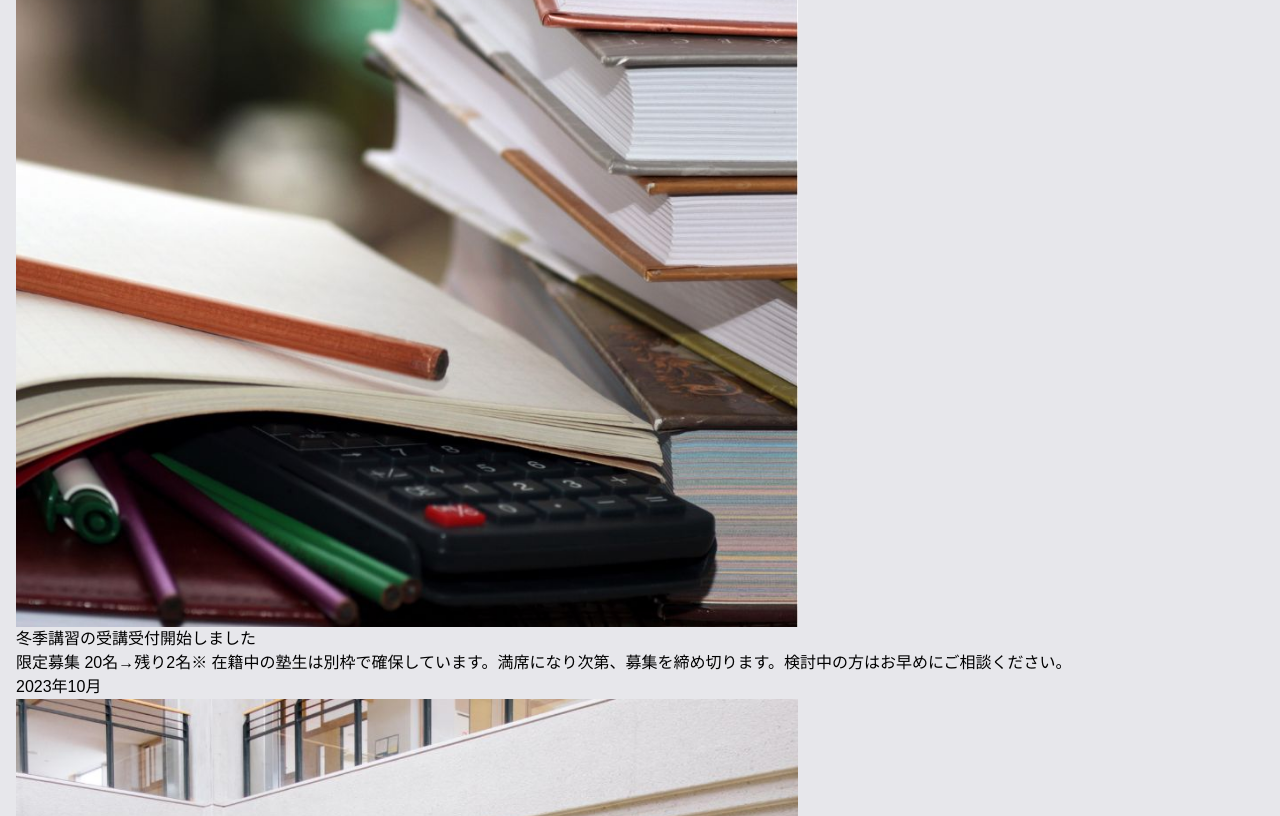
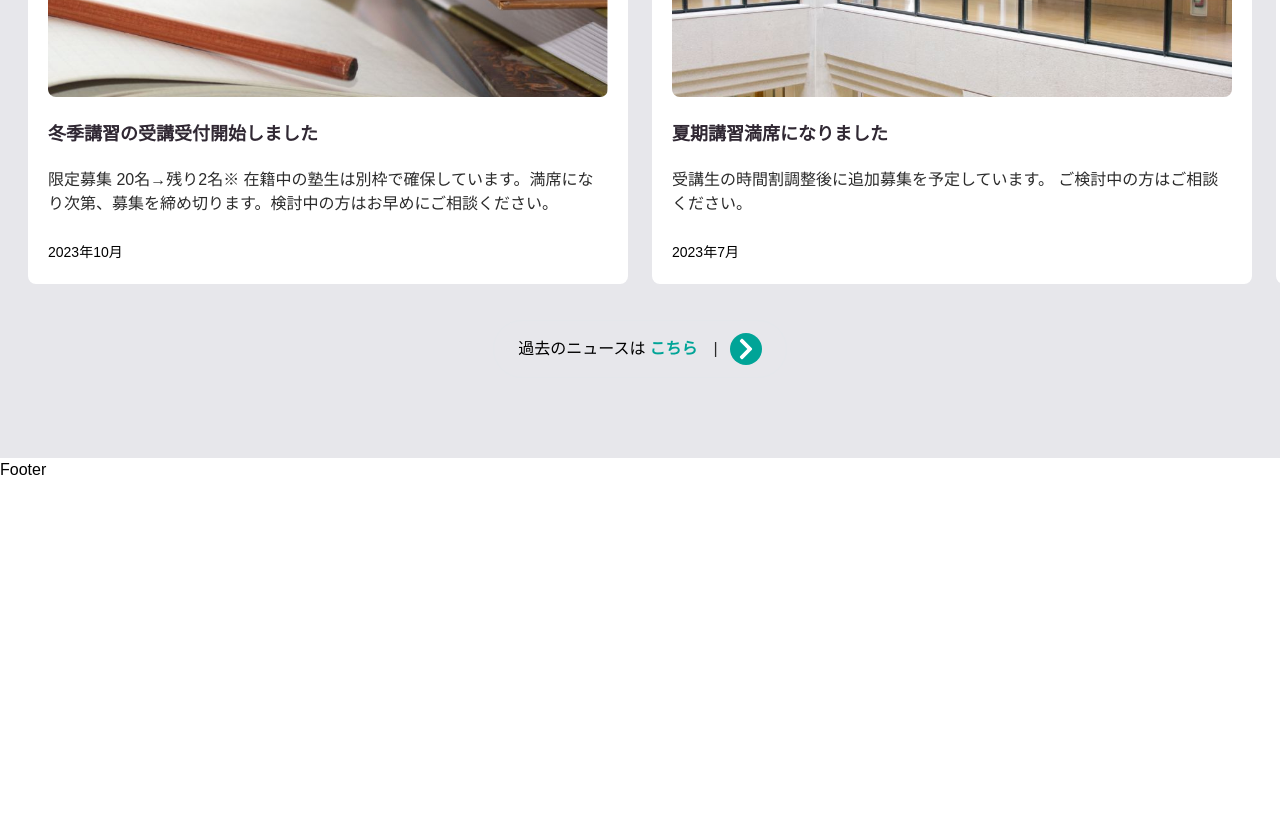
Before and after one commit to shuhei0720/appservicetest, a Next.js app: page / in a window 1280 px wide. Shown: the part 4000-4816 px from the top of the page. After the commit the page ends 4482 px from the top, so only its background shows below. Built offline with nearby package versions, Linux system fonts and the light colour scheme; a web font is replaced by a local one.

Commit message:
'スライドのスタイリングを作成'

```diff
--- a/components/Blog.js
+++ b/components/Blog.js
@@ -4,6 +4,7 @@
 import React, { useState } from "react";
 import { FaChevronRight, FaChevronLeft } from "react-icons/fa";
 import { Swiper, SwiperSlide } from "swiper/react";
+import "swiper/css";
 
 const blogContent = {
   text: {
@@ -53,6 +54,7 @@
   return (
     <section id="blog" className="py-20 bg-light overflow-x-hidden">
       <div className="container px-4 mx-auto">
+        <div className="lg:flex justify-between items-center mb-10">
           {/* 左 */}
           <div className="lg:w-5/12 mb-10 lg:mb-0">
             <span className='inline-block py-1 pl-3 text-heading font-semibold relative mb-7 before:content-[" "] before:absolute before:w-2/3 before:bg-pinkLight before:left-0 before:top-0 before:bottom-0 before:-z-10 z-50'>
@@ -95,23 +97,51 @@
               </div>
             </div>
           </div>
+        </div>
 
         {/* スライド */}
-        <Swiper>
+        <Swiper
+          breakpoints={{
+            640: {
+              slidesPerView: 1,
+            },
+            768: {
+              slidesPerView: 2,
+            },
+            1024: {
+              slidesPerView: 2,
+            },
+          }}
+          className='z-50 py-32 relative flex items-stretch !overflow-visible before:content-[" "] before:py-32
+          before:z-50 before:right-full before:w-screen before:absolute before:-top-5 before:-bottom-5
+          before:bg-light'
+        >
           {blogContent.blog.map((item, index) => (
-            <SwiperSlide key={index}>
-              <div>
-                <Link href={item.link}>
+            <SwiperSlide key={index} className="overflow-visible h-full">
+              <div className="p-5 rounded-lg bg-white relative mt-10 m-3">
+                <Link
+                  href={item.link}
+                  className="relative -mt-10 inline-block overflow-hidden
+                rounded-lg mb-4"
+                >
                   <Image
                     src={item.img}
                     width={782}
                     height={467}
                     alt="blogImage"
+                    className="h-60 object-cover"
                   />
                 </Link>
-                <h2>{item.title}</h2>
-                <p>{item.description}</p>
-                <span>{item.date}</span>
+                <h2
+                  className="text-heading text-lg font-bold leading-7
+                mb-5"
+                >
+                  <Link href={item.link} className="text-heading">
+                    {item.title}
+                  </Link>
+                </h2>
+                <p className="mb-6 text-body">{item.description}</p>
+                <span className="text-sm">{item.date}</span>
               </div>
             </SwiperSlide>
           ))}
```
Lines whose indentation alone changed are shown as unchanged.
